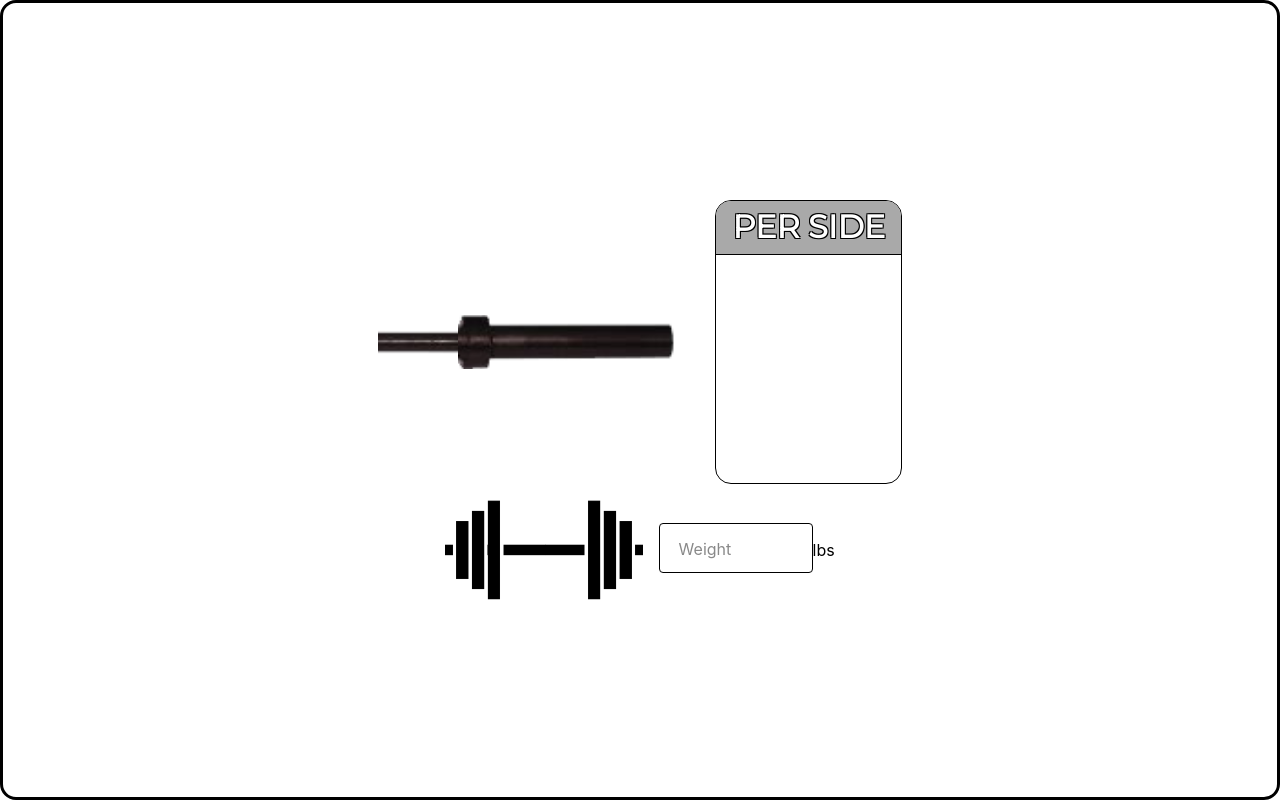
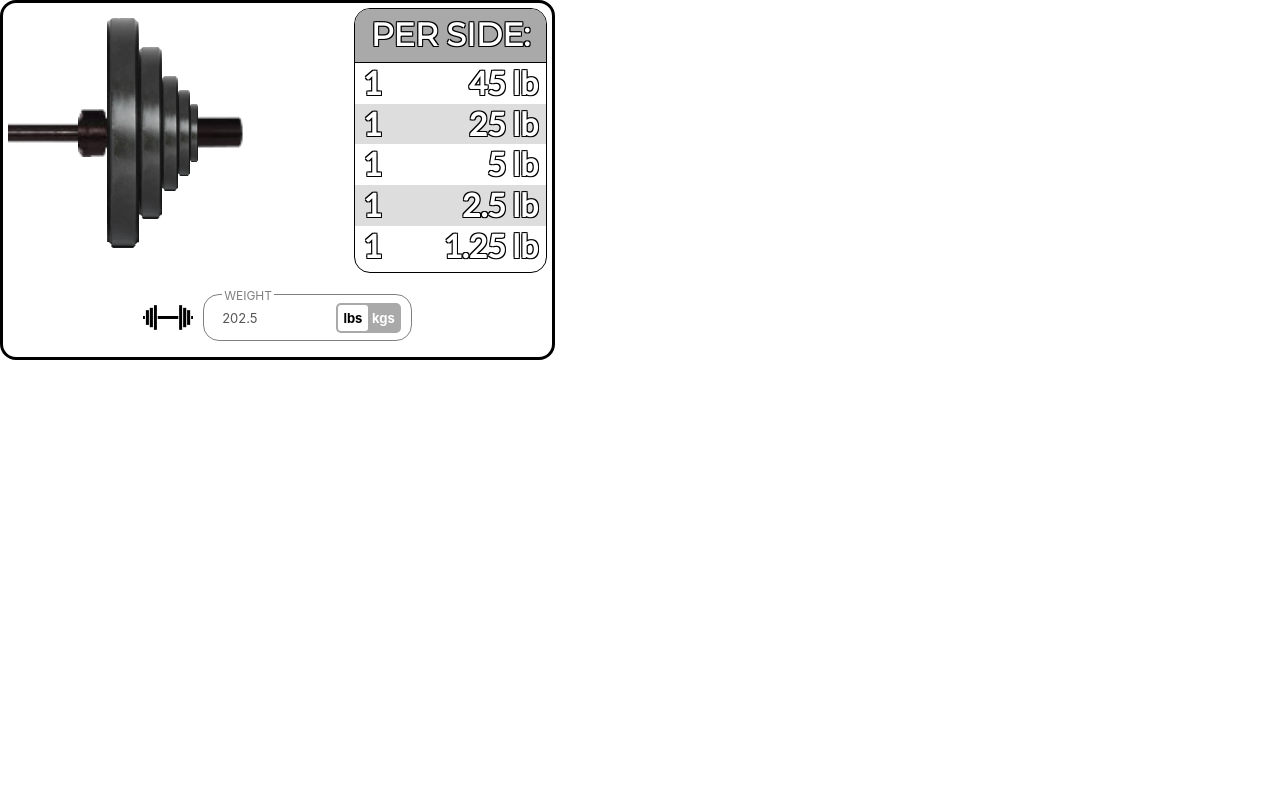
Before and after one commit to kbh1301/barbell-plates-calculator, a React (Create React App) app: page / in a window 1280 px wide. Built offline with nearby package versions, Linux system fonts and the light colour scheme.

Commit message:
- altered css layout to give app a component feel - updated default states - updated bar weight based on metric toggle - redeveloped input - added metric toggle - separated weightInput css by major components and began utilizing scss

```diff
--- a/package.json
+++ b/package.json
@@ -6,6 +6,7 @@
     "@testing-library/jest-dom": "^5.14.1",
     "@testing-library/react": "^11.2.7",
     "@testing-library/user-event": "^12.8.3",
+    "node-sass": "^6.0.1",
     "react": "^17.0.2",
     "react-dom": "^17.0.2",
     "react-scripts": "4.0.3",
--- a/src/App.css
+++ b/src/App.css
@@ -3,22 +3,17 @@
   }
 
   .weightDisplay {
-    margin-left: auto;
-    margin-right: auto;
-    padding-bottom: 1em;
-    width: 90%;
-    /* border: 5px dotted lightgray; */
-    display: flex;
-    justify-content: center;
-    align-items: center;
-    height: 300px;
+    margin: 5px;
+    display: grid;
+    grid-auto-flow: column;
+    grid-template-columns: 1fr;
+    overflow: hidden;
 }
 
   .content {
+    width: 555px;
     display: flex;
-    min-height: 100vh;
     flex-direction: column;
-    justify-content: center;
     border: solid;
     border-radius: 1rem;
   }
--- a/src/App.js
+++ b/src/App.js
@@ -1,25 +1,18 @@
 /*
 -- use 202.5 for demo weight
-- limit input to numbers
-- limit input to certain range (ex 500 lbs)
-- disallow decimal inputs
-- handle inputs that don't end in 5 or 2.5 or 0
-  - add leftover weight to display
-  - add warning message
-- add metric toggle to WeightInput
-- right to left color gradient for each weight in info
-  - matching color overlay for plates
+- fix CSS naming (use hyphens instead of camel)
+- fade in visualizations
 */
 import React, { useState, useEffect } from 'react';
 import './App.css';
-import WeightInput from './components/WeightInput';
+import WeightInput from './components/WeightInput/WeightInput';
 import BarbellVisualization from './components/BarbellVisualization';
 import WeightInfo from './components/WeightInfo';
 import { getInputArray, getCountObj } from './utils.js';
 
 function App() {
-  const [metric, setMetric] = useState('');
-  const [input, setInput] = useState(0);
+  const [metric, setMetric] = useState(false);
+  const [input, setInput] = useState(202.5);
   const [inputArray, setInputArray] = useState([]);
   const [countObj, setCountObj] = useState({});
 
--- a/src/components/BarbellVisualization.js
+++ b/src/components/BarbellVisualization.js
@@ -1,5 +1,5 @@
 import React, { Fragment } from 'react';
-import './WeightInput.css'
+import './WeightInput/WeightInput.scss'
 import barbell_shaftImg from '../img/barbell_shaft.png'
 import barbell_sleeveCapImg from '../img/barbell_sleeveCap.png'
 import barbell_sleeveImg from '../img/barbell_sleeve.png'
--- a/src/components/WeightInfo.css
+++ b/src/components/WeightInfo.css
@@ -1,9 +1,9 @@
 .weightInfoNumber {
     margin-left: 1.25em;
+    overflow: hidden;
     border: 1.5px solid black;
     border-radius: 1rem;
-    overflow: hidden auto;
-    height: 100%;
+    height: 265px;
     text-align: right;
     text-shadow:
         -1px -1px 0 black,
--- a/src/components/WeightInfo.js
+++ b/src/components/WeightInfo.js
@@ -18,7 +18,7 @@ const WeightInfo = ({ countObj }) => {
         <table className="weightInfoNumber">
             <thead>
                 <tr>
-                    <th colSpan="2">PER SIDE</th>
+                    <th colSpan="2">PER SIDE:</th>
                 </tr>
             </thead>
             <tbody>
--- a/src/components/WeightInput.css
+++ /dev/null
@@ -1,108 +0,0 @@
-.inputRow {
-    height: 100px;
-}
-
-.inputRow2 {
-    display: flex;
-    align-items: center;
-}
-
-#outlined-basic {
-    box-sizing: content-box;
-}
-
-.BarbellVisualization {
-    height: 100%;
-    display: flex;
-}
-
-.barbellImg {
-    height: 20%;
-}
-
-.plateImg {
-    max-width: 100%;
-    max-height: 100%;
-}
-
-.weightDisplayNumber {
-    position: absolute;
-    /* top: 50%; */
-    top: 100%;
-    left: 50%;
-    transform: translate(-50%, -50%);
-
-    text-shadow:
-        -1px -1px 0 black,
-        1px -1px 0 black,
-        -1px 1px 0 black,
-        1px 1px 0 black;
-    color: white;
-    font-weight: 900;
-    display:inline-block;
-    font-size: 2em;
-    /* background-color: lightslategray;
-    padding: .5rem 1.5rem .5rem 1.5rem;
-    border-radius: 9999px; */
-}
-
-.flexCell {
-    display: flex;
-    align-items: center;
-    justify-content: center;
-    padding: 5px 0px 5px 0px;
-    height: 100%;
-}
-
-.bbIcon {
-    height: 100%;
-    padding-right: 1rem;
-}
-
-
-#weightInput {
-    box-sizing: border-box;
-    width: 100%;
-    height: calc(3em + 2px);
-    margin: 1em 0 1em;
-    padding: 1em;
-    border: 1.25px solid;
-    border-radius: .25em;
-    background: #fff;
-    resize: none;
-    outline: none;
-}
-#weightInput[required]:focus {
-    border: 2px solid #00bafa;
-}
-#weightInput[required]:focus + label[placeholder]:before {
-    color: #00bafa;
-}
-#weightInput[required]:focus + label[placeholder]:before, #weightInput[required]:valid + label[placeholder]:before {
-    transition-duration: .2s;
-    transform: translate(0,-1.5em) scale(.9,.9);
-}
-#weightInput[required]:invalid + label[placeholder][alt]:before {
-    content: attr(alt);
-}
-#weightInput[required] + label[placeholder] {
-    text-align: left;
-    display: block;
-    pointer-events: none;
-    line-height: 1.25em;
-    margin-top: calc(-3em - 2px);
-    margin-bottom: calc((3em - 1em) + 2px);
-}
-#weightInput[required] + label[placeholder]:before {
-    content: attr(placeholder);
-    display: inline-block;
-    margin: 0 calc(1em + 2px);
-    padding: 0 2px;
-    color: #898989;
-    white-space: nowrap;
-    transition: .3s ease-in-out;
-    background-image: linear-gradient(to bottom,#fff,#fff);
-    background-size: 100% 5px;
-    background-repeat: no-repeat;
-    background-position: center;
-}
--- /dev/null
+++ b/src/components/WeightInput/Input.scss
@@ -0,0 +1,66 @@
+/* input variables */
+$inputHeight: 48px;
+$inputInnerWidth: 20px;
+$inputBorder: 1.5px;
+$inputBlurColor: gray;
+$inputFocusColor: #00bafa;
+$inputFocusColor2: #40e0d0;
+
+.input-wrapper {
+    display: flex;
+    align-items: center;
+    border: $inputBorder solid $inputBlurColor;
+    border-radius: 1em;
+    margin: 0 0 0 10px;
+    padding: 0 ($inputInnerWidth / 2) 0 0;
+}
+.input-wrapper > form {
+    position: relative;
+    line-height: $inputBorder * 2;
+    display: inline-block;
+    margin: -$inputBorder;
+}
+#weight-input + label {
+    color: $inputBlurColor;
+    font-size: 12px;
+    text-transform: uppercase;
+    position: absolute;
+    z-index: 2;
+    left: $inputInnerWidth;
+    top: $inputHeight / 2;
+    padding: 0 2px;
+    pointer-events: none;
+    background: #fff;
+    transition: .2s ease-in-out;
+    transform: translateY($inputHeight / -2);
+}
+#weight-input {
+    height: $inputHeight;
+    width: 135px;
+    font-size: 13px;
+    color: #555;
+    outline: none;
+    border: none;
+    background: transparent;
+    padding: 0 ($inputInnerWidth / 2) 0 $inputInnerWidth;
+    position: relative;
+}
+// moves label into input when input is invalid
+// input is invalid when empty because input is set to required
+#weight-input:invalid + label {
+    transform: translateY(0);
+}
+.inputRow:focus-within .input-wrapper {
+    border-color: $inputFocusColor;
+}
+.inputRow:focus-within #metric-input:checked + .input-wrapper {
+    border-color: $inputFocusColor2;
+}
+#weight-input:focus + label {
+    // color: $inputFocusColor;
+    transform: translateY($inputHeight / -2);
+}
+#metric-input:checked + .input-wrapper #weight-input:focus + label {
+    // color: $inputFocusColor2;
+    transform: translateY($inputHeight / -2);
+}
--- /dev/null
+++ b/src/components/WeightInput/Toggle.scss
@@ -0,0 +1,105 @@
+// when label associated with checkbox is clicked, checkbox is activated
+
+/* toggle variables */
+$toggleBgHeight: 30px;
+$toggleBgWidth: 65px;
+$toggleBgColor1: darkgray;
+$toggleBgColor2: gray;
+$toggleBgFocusColor1: #7cdafa;
+$toggleBgFocusColor2: #40e0d0;
+
+$toggleBtnPad: 2px;
+$toggleBtnHeight: $toggleBgHeight - ($toggleBtnPad * 2);
+$toggleBtnWidth: ($toggleBgWidth / 2) - $toggleBtnPad;
+$toggleBtnColor: white;
+
+$toggleTxtWidth: $toggleBtnWidth;
+$toggleTxtColor1: black;
+$toggleTxtColor2: white;
+
+// hides checkbox offscreen
+#metric-input {
+    position: absolute;
+    right: 100%;
+}
+
+// toggle background
+.metric-toggle {
+    text-align: left;
+    cursor: pointer;
+	display: inline-block;
+	position: relative;
+	width: $toggleBgWidth;
+	height: $toggleBgHeight;
+	background: $toggleBgColor1;
+	border-radius: 5px;
+	transition: all 200ms cubic-bezier(0.445, 0.05, 0.55, 0.95);
+}
+// changes background color when checked
+#metric-input:checked + .input-wrapper .metric-toggle {
+    background: $toggleBgColor2;
+}
+.inputRow:focus-within .metric-toggle {
+    background: $toggleBgFocusColor1;
+}
+.inputRow:focus-within #metric-input:checked + .input-wrapper .metric-toggle {
+    background: $toggleBgFocusColor2;
+}
+
+// all toggle text
+.metric-toggle:before, .metric-toggle:after {
+    position: absolute;
+    width: $toggleTxtWidth;
+    text-align: center;
+	line-height: $toggleBgHeight;
+	font-size: 13px;
+    font-weight: 700;
+	z-index: 2;
+	transition: all 200ms cubic-bezier(0.445, 0.05, 0.55, 0.95);
+}
+// left toggle text
+.metric-toggle:before {
+    content: "lbs";
+	left: $toggleBtnPad;
+	color: $toggleTxtColor1;
+}
+// changes left text color when checked
+#metric-input:checked + .input-wrapper .metric-toggle:before {
+    color: $toggleTxtColor2;
+}
+.inputRow:focus-within .metric-toggle:before {
+	color: $toggleBgFocusColor1;
+}
+
+// right toggle text
+.metric-toggle:after {
+	content: "kgs";
+	right: $toggleBtnPad;
+	color: $toggleTxtColor2;
+}
+// changes right text color when checked
+#metric-input:checked + .input-wrapper .metric-toggle:after {
+    color: $toggleTxtColor1;
+}
+.inputRow:focus-within #metric-input:checked + .input-wrapper .metric-toggle:after {
+	color: $toggleBgFocusColor2;
+}
+
+// toggle button
+.toggle-handler {
+    display: inline-block;
+	position: relative;
+	z-index: 1;
+	background: $toggleBtnColor;
+	width: $toggleBtnWidth;
+	height: $toggleBtnHeight;
+	border-radius: 3px;
+	top: $toggleBtnPad;
+	left: $toggleBtnPad;
+	transition: all 200ms cubic-bezier(0.445, 0.05, 0.55, 0.95);
+	transform: translateX(0px);
+}
+// changes toggle button position when checked
+#metric-input:checked + .input-wrapper .metric-toggle .toggle-handler {
+    transform: translateX($toggleBtnWidth);
+}
--- a/src/components/WeightInput.js
+++ b/src/components/WeightInput/WeightInput.js
@@ -5,15 +5,17 @@
 
 if(!value % 2.5 === 0)
                     console.log('error');
+
+-- add step arrows beside metric toggle
 */
 
 import React, { useState, useEffect, Fragment } from 'react';
-import './WeightInput.css';
-import bbIcon from '../img/bbIcon.png'
+import './WeightInput.scss';
+import './Input.scss';
+import './Toggle.scss';
+import bbIcon from '../../img/bbIcon.png'
 
 const WeightInput = ({ setInput, setMetric }) => {
-    const metric = '';
-
     const validateInput = (input) => {
         let val = input.value;
         const maxLength = input.max.length;
@@ -41,22 +43,30 @@ const WeightInput = ({ setInput, setMetric }) => {
 
     return(
         <Fragment>
-            <div className="inputRow flex items-center justify-center">
+            <div className="inputRow">
                 <img className="bbIcon" src={bbIcon}/>
-                <div className="inputRow2">
+                <input
+                    id="metric-input"
+                    type="checkbox"
+                    onChange={(e) => setMetric(e.target.checked)}
+                />
+                <div className="input-wrapper">
                     <form>
                         <input
-                        id="weightInput"
+                            id="weight-input"
                             type="number"
                             min="0"
                             max="1500"
                             step="2.5"
                             required
+                            defaultValue="202.5"
                             onInput={(e) => validateInput(e.target)}
                         />
-                    <label alt="Weight" placeholder="Weight"></label>
+                        <label for="weight-input">Weight</label>
                     </form>
-                <div>lbs</div>
+                    <label for="metric-input" class="metric-toggle">
+                        <span class="toggle-handler"/>
+                    </label>
                 </div>
             </div>
         </Fragment>
--- /dev/null
+++ b/src/components/WeightInput/WeightInput.scss
@@ -0,0 +1,57 @@
+.inputRow {
+    display: flex;
+    justify-content: center;
+    align-items: center;
+    margin: 1em 0 1em
+}
+
+#outlined-basic {
+    box-sizing: content-box;
+}
+
+.BarbellVisualization {
+    max-height: 250px;
+    display: flex;
+}
+
+.barbellImg {
+    height: 20%;
+}
+
+.plateImg {
+    max-width: 100%;
+    max-height: 100%;
+}
+
+.weightDisplayNumber {
+    position: absolute;
+    /* top: 50%; */
+    top: 100%;
+    left: 50%;
+    transform: translate(-50%, -50%);
+
+    text-shadow:
+        -1px -1px 0 black,
+        1px -1px 0 black,
+        -1px 1px 0 black,
+        1px 1px 0 black;
+    color: white;
+    font-weight: 900;
+    display:inline-block;
+    font-size: 2em;
+    /* background-color: lightslategray;
+    padding: .5rem 1.5rem .5rem 1.5rem;
+    border-radius: 9999px; */
+}
+
+.flexCell {
+    display: flex;
+    align-items: center;
+    justify-content: center;
+    padding: 5px 0px 5px 0px;
+    height: 100%;
+}
+
+.bbIcon {
+    height: 25px;
+}
--- a/src/utils.js
+++ b/src/utils.js
@@ -10,7 +10,7 @@ const platesFromMetric = (metric) => {
 
 // calculate optimal plates based on user input and store results in array
 // includes sizing calculation property for img height
-const calcWeight = (plates, weightVal) => {
+const calcWeight = (metric, plates, weightVal) => {
     // sort plates array by highest to lowest
     plates.sort((a,b) => b - a);
 
@@ -20,7 +20,7 @@ const calcWeight = (plates, weightVal) => {
     // tracks remaining weight throughout calculation
     let curWeight = weightVal;
 
-    curWeight -= 45; // subtract standard bar weight
+    metric ? curWeight -= 20 : curWeight -= 45; // subtract standard bar weight
     curWeight /= 2; // get one side of bar
 
     // iterates through plates array, adding plates to inputArray if within curWeight
@@ -47,7 +47,7 @@ const calcWeight = (plates, weightVal) => {
 }
 
 export const getInputArray = (metric, input) => {
-    return (calcWeight(platesFromMetric(metric), input))
+    return (calcWeight(metric, platesFromMetric(metric), input))
 }
 
 export const getCountObj = (inputArray) => {
```
Also changed, not shown: 1 other file (tests, documents, lock files or other folders). Lines whose indentation alone changed are shown as unchanged.
